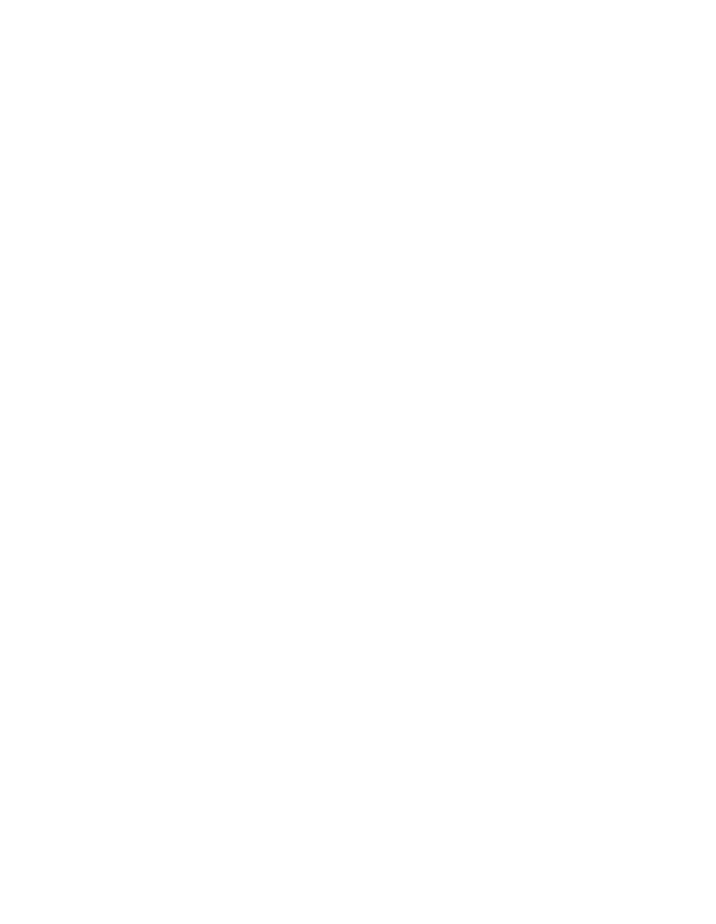
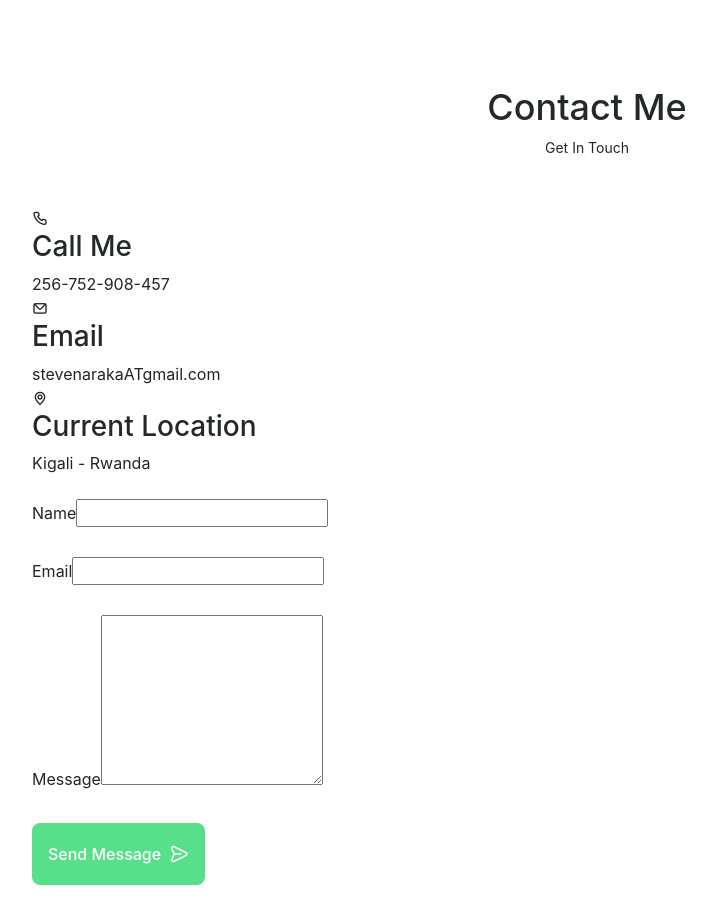
Before and after one commit to StephenAraka/portfolio, a React (Create React App) app: page / in a window 1280 px wide. Shown: the part 4480-5404 px from the top of the page, without its empty margins (53-769 px from the left). Before the commit the page ends 4630 px from the top, so only its background shows below. Built offline with nearby package versions, Linux system fonts and the light colour scheme; some icons are missing.

Commit message:
add contact form

```diff
--- a/src/components/main.jsx
+++ b/src/components/main.jsx
@@ -705,7 +705,58 @@
 
       {/* <!--==================== CONTACT ME ====================--> */}
       <section className="contact section" id="contact">
+        <h2 className="section__title">Contact Me</h2>
+        <span className="section__subtitle">Get In Touch</span>
+        <div className="contact__container container grid">
+          <div>
+            <div className="contact__information">
+              <i className="uil uil-phone contact__icon"></i>
+              <div>
+                <h3 className="contact__title">Call Me</h3>
+                <span className="contact__subtitle">256-752-908-457</span>
+              </div>
+            </div>
 
+            <div className="contact__information">
+              <i className="uil uil-envelope contact__icon"></i>
+              <div>
+                <h3 className="contact__title">Email</h3>
+                <span className="contact__subtitle">stevenarakaATgmail.com</span>
+              </div>
+            </div>
+
+            <div className="contact__information">
+              <i className="uil uil-map-marker contact__icon"></i>
+              <div>
+                <h3 className="contact__title">Current Location</h3>
+                <span className="contact__subtitle">Kigali - Rwanda</span>
+              </div>
+            </div>
+          </div>
+
+          <form action="" className='contact__form grid'>
+            <div className="contact__inputs grid">
+              <div className="contact__content">
+                <label htmlFor="" className="contact__label">Name</label>
+                <input type="text" className="contact__input" />
+              </div>
+              <div className="contact__content">
+                <label htmlFor="" className="contact__label">Email</label>
+                <input type="email" className="contact__input" />
+              </div>
+              <div className="contact__content">
+                <label htmlFor="" className="contact__label">Message</label>
+                <textarea name="" id="" cols="0" rows="7" className="contact__input" />
+              </div>
+
+              <div>
+                <a href="" className="button button--flex">
+                  Send Message <i className="uil uil-message button__icon"></i>
+                </a>
+              </div>
+            </div>
+          </form>
+        </div>
       </section>
     </main>
   );
```
